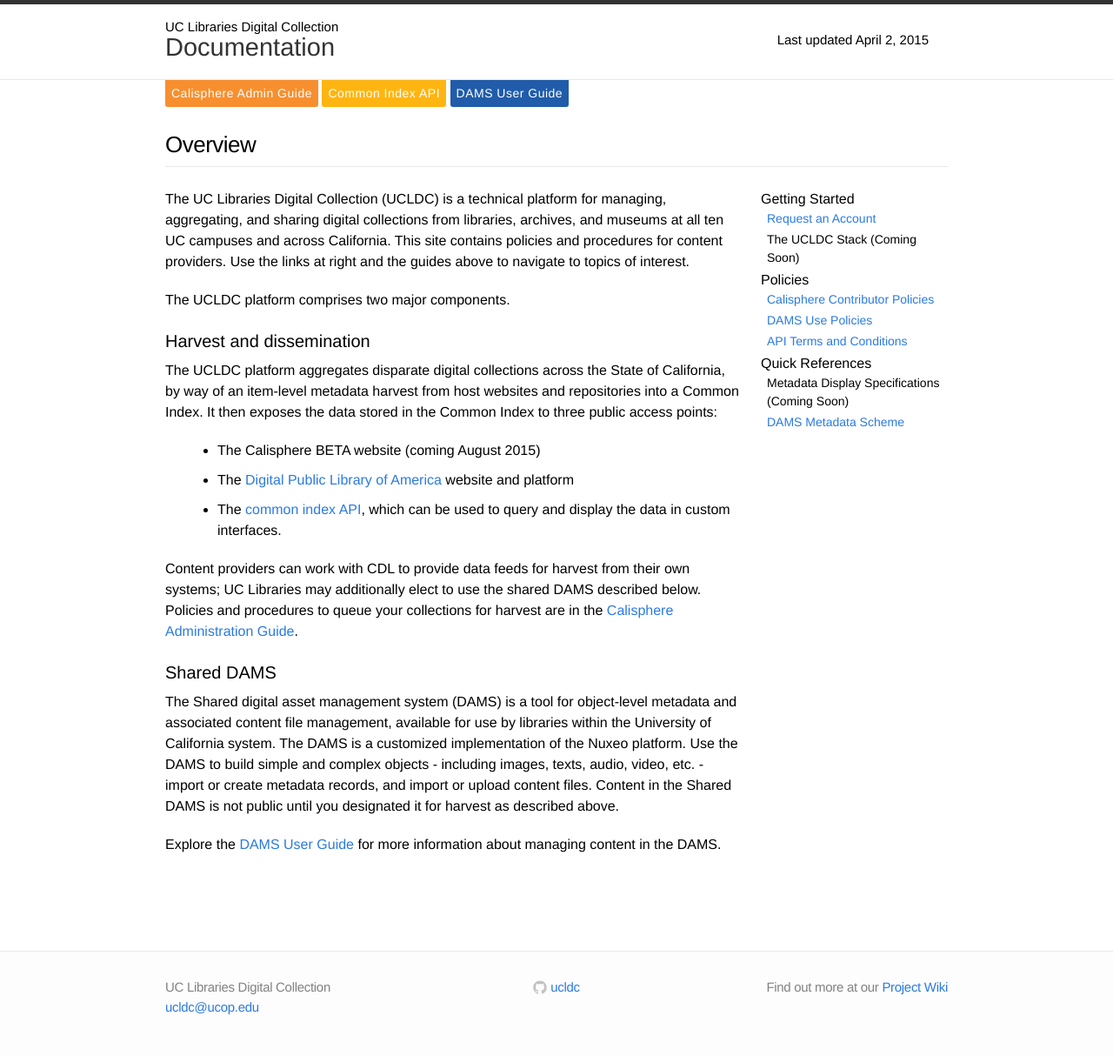
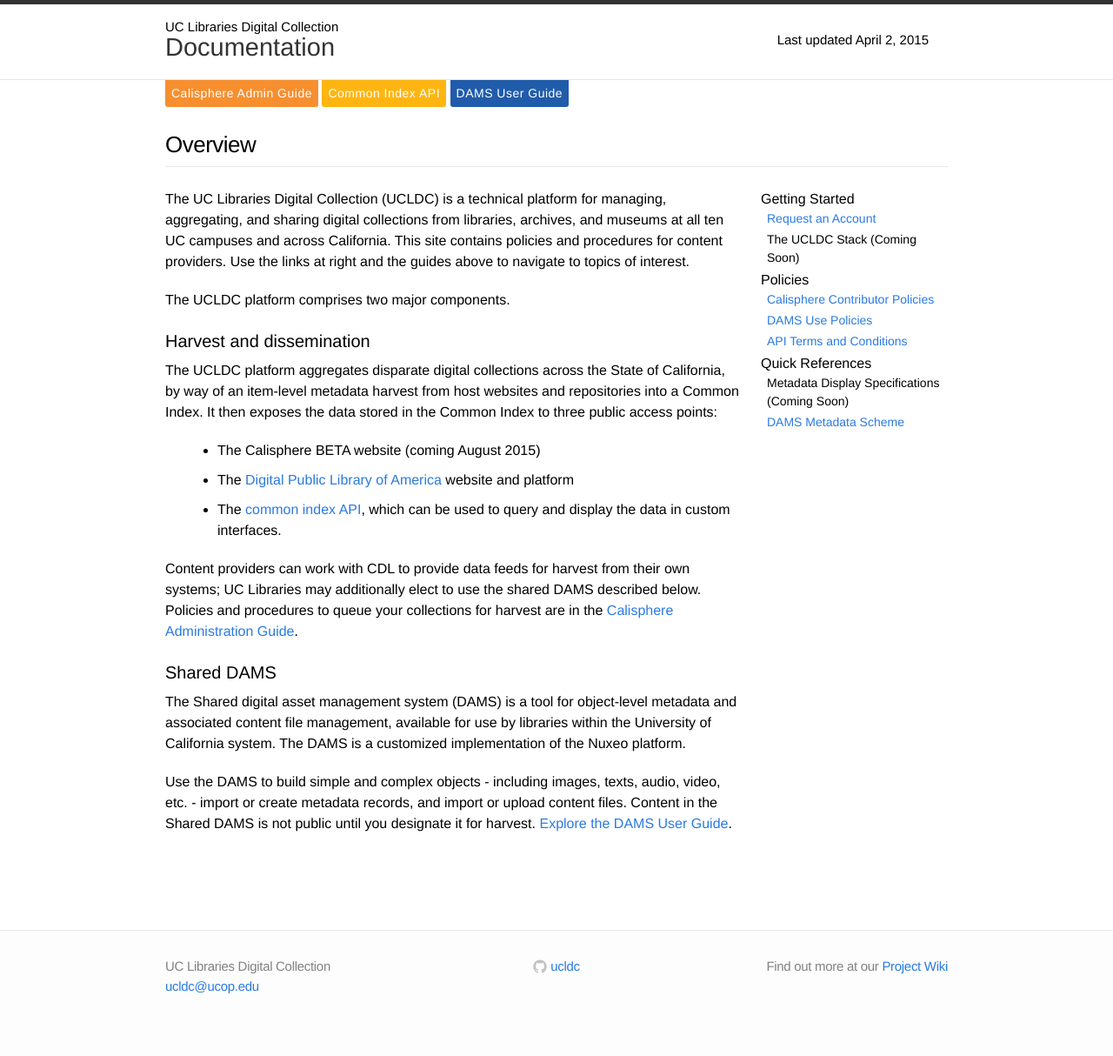
Before and after one commit to ucldc/ucldc-docs, a Jekyll site: the page built from index.md, in a window 1280 px wide. Shown: the whole page at 87% size. Built offline with Jekyll 4.4.1, drawn with Linux system fonts in a browser that asks for light colours; nearby versions of some CDN libraries; after the commit the page ends 1190 px from its top, so only the background shows below that.

Commit message:
Update index.md

```diff
--- a/index.md
+++ b/index.md
@@ -19,6 +19,6 @@
 
 Shared DAMS
 -----------------------------------------------------
-The Shared digital asset management system (DAMS) is a tool for object-level metadata and associated content file management, available for use by libraries within the University of California system. The DAMS is a customized implementation of the Nuxeo platform. Use the DAMS to build simple and complex objects - including images, texts, audio, video, etc. - import or create metadata records, and import or upload content files. Content in the Shared DAMS is not public until you designated it for harvest as described above.
+The Shared digital asset management system (DAMS) is a tool for object-level metadata and associated content file management, available for use by libraries within the University of California system. The DAMS is a customized implementation of the Nuxeo platform.
 
-Explore the [DAMS User Guide]({{ site.url }}{{ site.baseurl }}/docs/dams/index/) for more information about managing content in the DAMS.
+Use the DAMS to build simple and complex objects - including images, texts, audio, video, etc. - import or create metadata records, and import or upload content files. Content in the Shared DAMS is not public until you designate it for harvest. [Explore the DAMS User Guide]({{ site.url }}{{ site.baseurl }}/docs/dams/index/).
```
